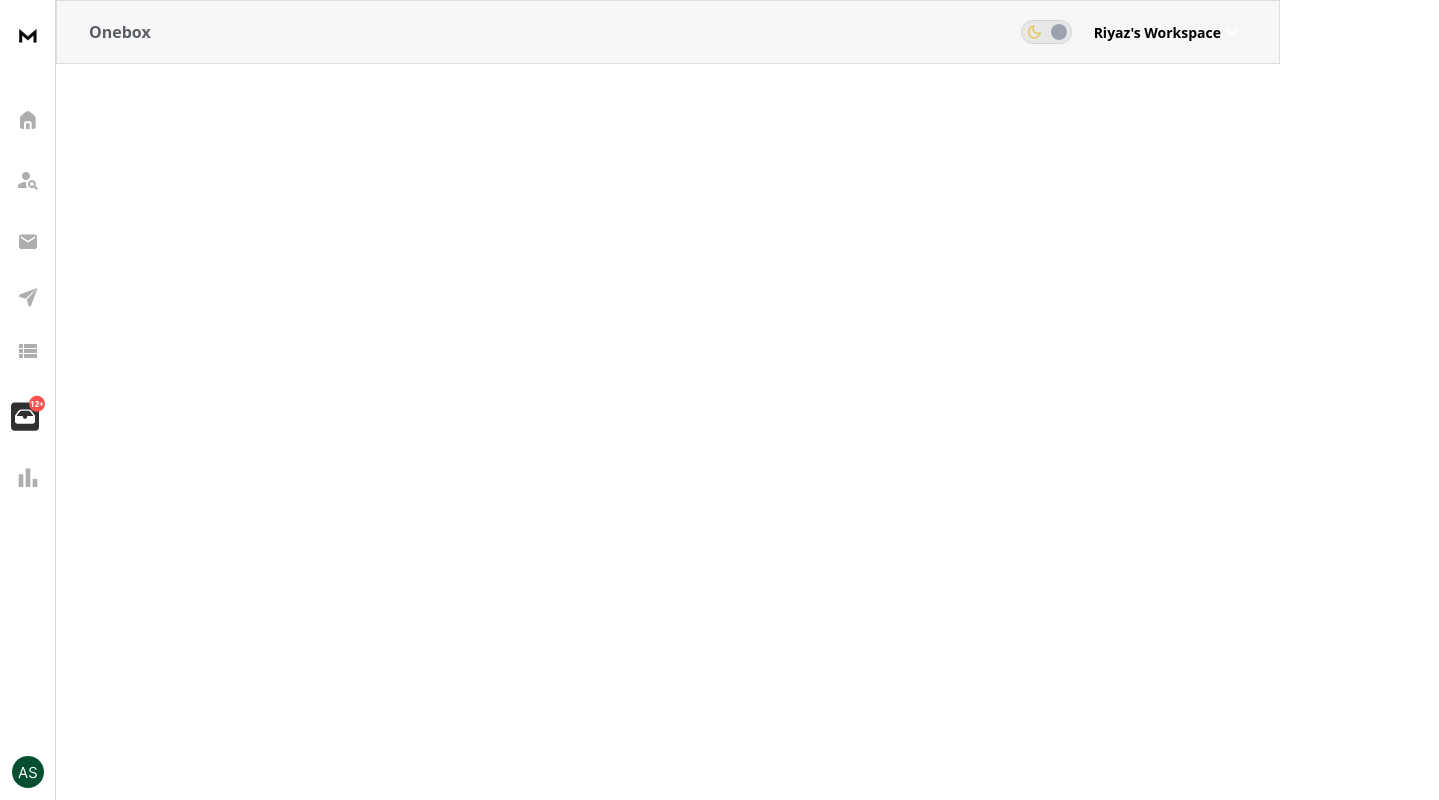
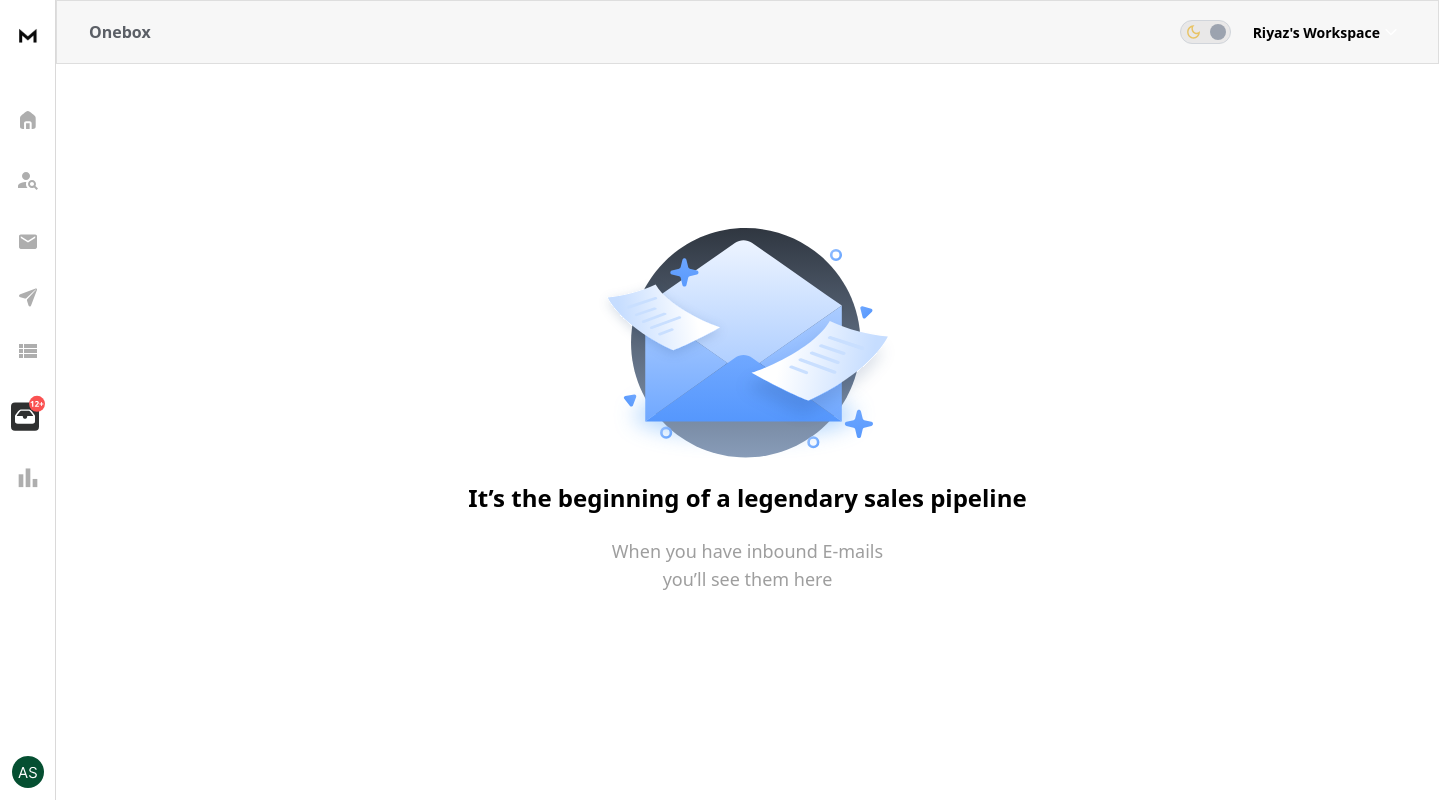
Before and after one commit to iam-riyaz/reachinbox_assignment, a React (Vite) app: page /home in a window 1280 px wide. Shown: the whole page, 1439 px wide, since content can reach past the window. Built offline with nearby package versions, Linux system fonts and the light colour scheme.

Commit message:
blank no message page added

```diff
--- a/src/Components/Topbar.jsx
+++ b/src/Components/Topbar.jsx
@@ -30,19 +30,19 @@ function Topbar() {
         <div className="flex  gap-[22px] h-[24px] mx-10">
           {/* toggle button */}
 
-          {isDarkMode?<div className="flex border border-gray-500  w-[51px] h-full rounded-[80px] justify-between items-center ">
-                <div onClick={toggleDarkMode} className="rounded-full h-4 w-4 m-1 bg-gray-400 cursor-pointer">
+          {isDarkMode?<div onClick={toggleDarkMode} className="flex border border-gray-500  w-[51px] h-full rounded-[80px] justify-between items-center cursor-pointer">
+                <div  className="rounded-full h-4 w-4 m-1 bg-gray-400 ">
 
                 </div>
                 <div className="rounded-full m-1">
                 <img src="./light_mode.svg" alt="" />
                 </div>
           </div>:
-          <div className="flex border border-gray-300 bg-[#e9e8e8]  w-[51px] h-full rounded-[80px] justify-between items-center ">
+          <div onClick={toggleDarkMode} className="flex border border-gray-300 bg-[#e9e8e8]  w-[51px] h-full rounded-[80px] justify-between items-center cursor-pointer ">
                 <div className="rounded-full m-1">
                 <img src="./dark_mode.svg" alt="" />
                 </div>
-                <div onClick={toggleDarkMode} className="rounded-full h-4 w-4 m-1 bg-gray-400 cursor-pointer">
+                <div  className="rounded-full h-4 w-4 m-1 bg-gray-400 ">
 
                 </div>
 
@@ -51,7 +51,7 @@ function Topbar() {
 
           <div className="flex gap-1 items-center">
             <p className="text-[14px] font-semibold ">Riyaz's Workspace</p>
-            <img className="h-[14px]" src="./arrow_back.svg" alt="" />
+            <img className="h-[14px] text-back" src="./arrow_back.svg" alt="" />
           </div>
         </div>
       </div>
--- a/src/pages/Home.jsx
+++ b/src/pages/Home.jsx
@@ -2,23 +2,24 @@ import Sidebar from "../Components/Sidebar";
 import Topbar from "../Components/Topbar";
 
 export const Home = () => {
-
-
-
-
   return (
     <>
       <div className="flex ">
         {/* sidebar */}
-        <div>
+        <div className="">
           <Sidebar />
         </div>
         {/* right side main content */}
         <div className="flex-grow">
-          <div className="flex flex-col">
-                <Topbar />
-                {/* main contant */}
-                <div></div>
+          <div className="flex flex-col  min-w-[1383px]">
+            <Topbar />
+          </div>
+          {/* main contant */}
+          <div className="w-full min-h-[693px]  flex flex-col justify-center items-center ">
+
+            <img src="./No_Message.svg" alt="" />
+            <p className="text-[24px] font-bold leading-10 my-5">It’s the beginning of a legendary sales pipeline </p>
+            <p className="leading-[27.4px] w-[289px] text-center text-[18px] text-[#9e9e9e]">When you have inbound E-mails you’ll see them here</p>
           </div>
         </div>
       </div>
```
Also changed, not shown: src/Components/Sidebar.jsx (+10 -13 lines), public/No_Message.svg (added).
